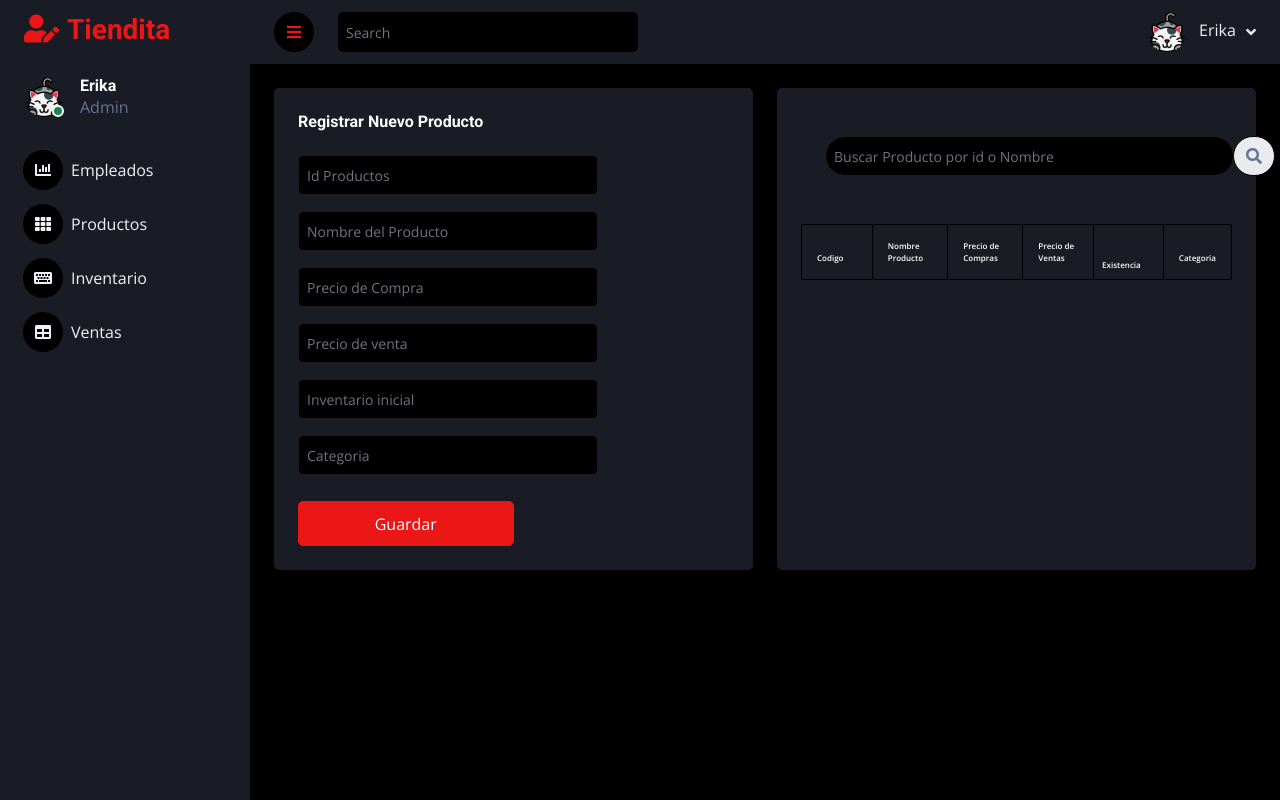
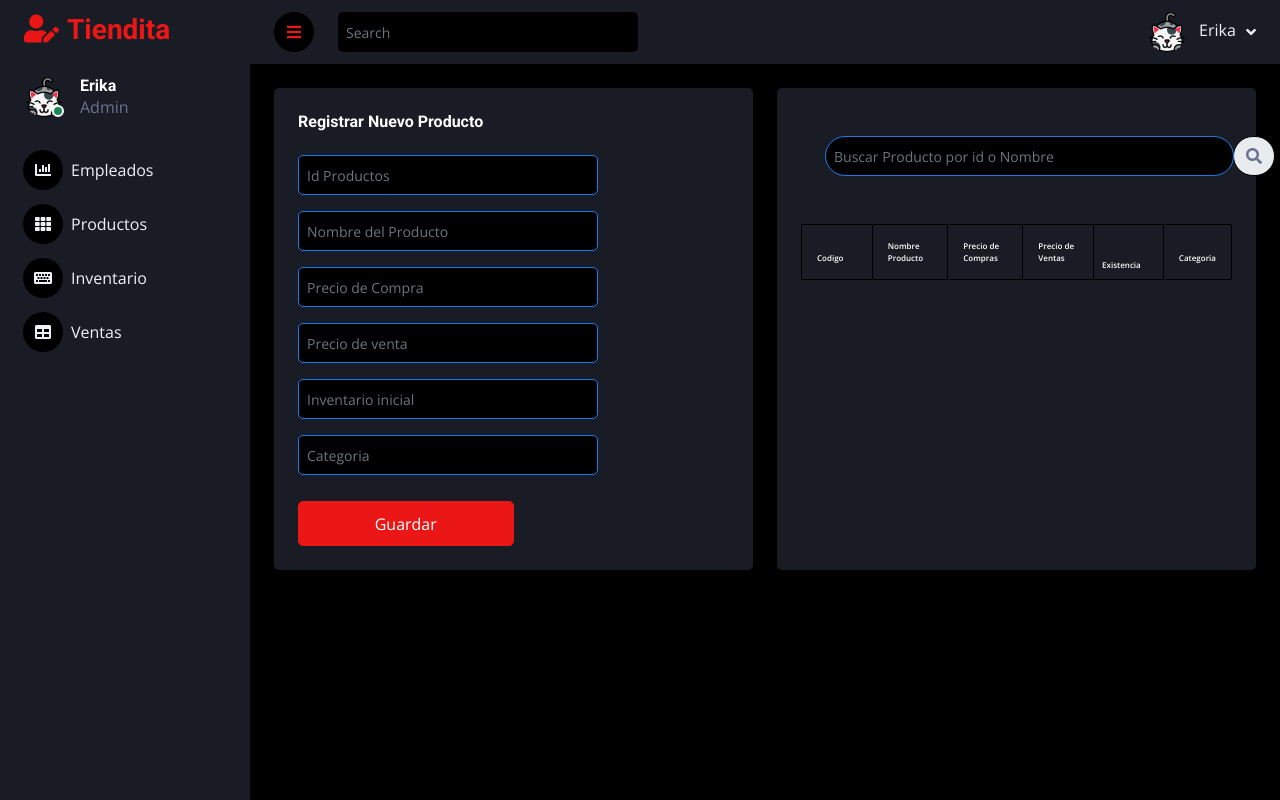
Before and after one commit to Mari03-cloud/Tienda, a PHP site: page /products.html in a window 1280 px wide. Run offline with PHP 8.4, Linux system fonts and the light colour scheme; lists and menus that the app fills with data are empty; some libraries are stand-ins or nearby versions.

Commit message:
git commit -m "color de borde azul"

```diff
--- a/css/products.css
+++ b/css/products.css
@@ -5,7 +5,7 @@
     font-size: 14px !important; /* Tamaño de la fuente */
     padding: 8px !important; /* Espacio interior */
     border-radius: 5px !important; /* Bordes redondeados */
-    border: 1px solid #1d1b1b !important; /* Color del borde */
+    border: 1px solid #177be6 !important; /* Color del borde */
     box-sizing: border-box !important; /* Para que el padding no afecte al tamaño */
 }
 
```
